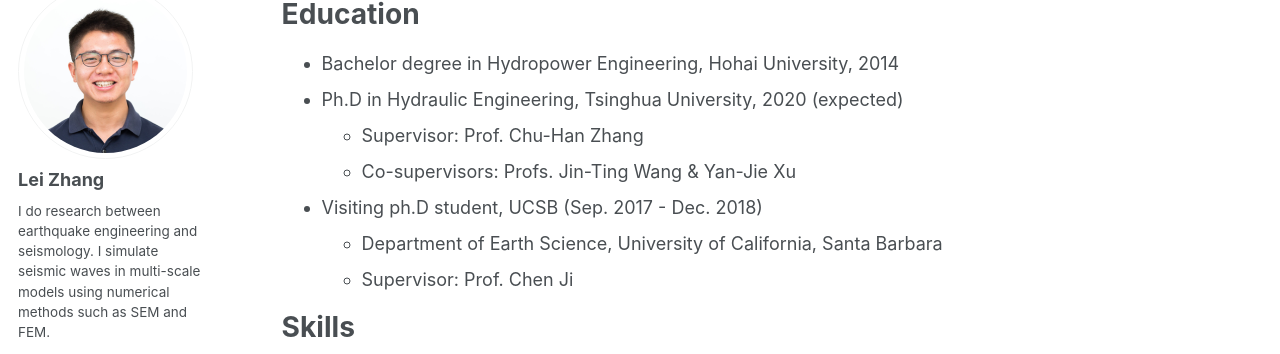
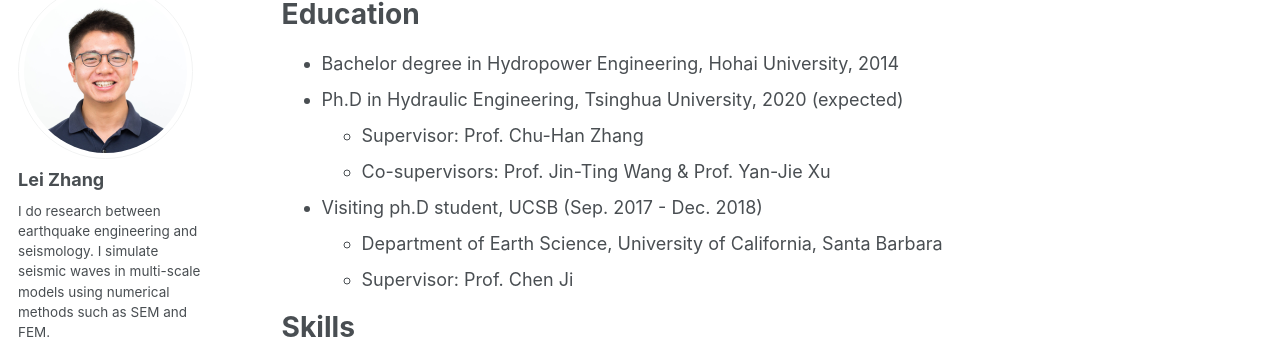
Before and after one commit to zhanglei911/zhanglei911.github.io, a Jekyll site: the page built from _pages/cv.md, in a window 1280 px wide and 900 px high. Shown: the part 134-488 px from the top of the window. Built offline with Jekyll 4.4.1, drawn with Linux system fonts in a browser that asks for light colours; some web fonts are replaced.

Commit message:
Update cv.md

```diff
--- a/_pages/cv.md
+++ b/_pages/cv.md
@@ -14,7 +14,7 @@ Education
 * Bachelor degree in Hydropower Engineering, Hohai University, 2014
 * Ph.D in Hydraulic Engineering, Tsinghua University, 2020 (expected)
   * Supervisor: Prof. Chu-Han Zhang
-  * Co-supervisors: Profs. Jin-Ting Wang & Yan-Jie Xu
+  * Co-supervisors: Prof. Jin-Ting Wang & Prof. Yan-Jie Xu
 * Visiting ph.D student, UCSB (Sep. 2017 - Dec. 2018)
   * Department of Earth Science, University of California, Santa Barbara
   * Supervisor: Prof. Chen Ji
```
